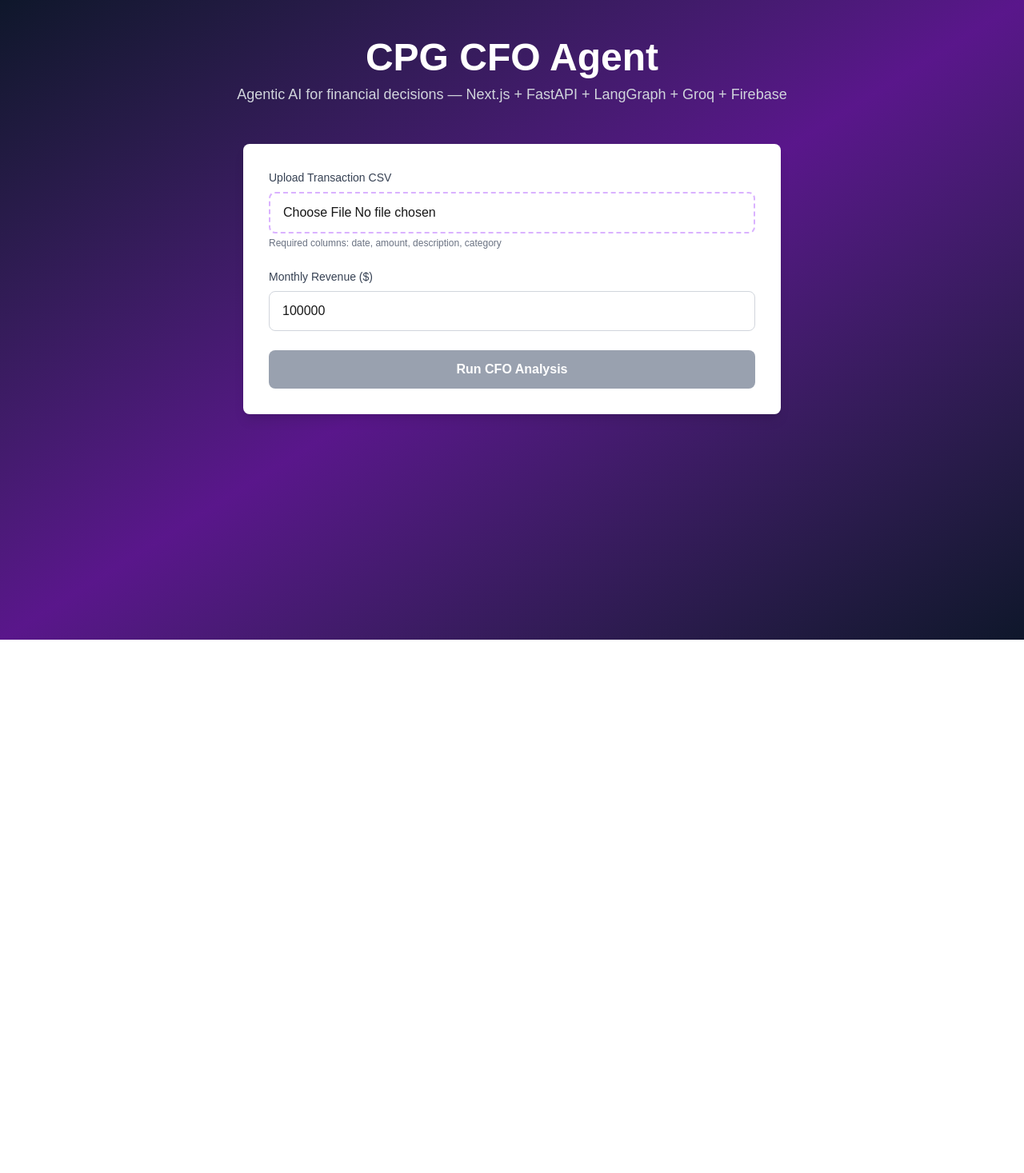
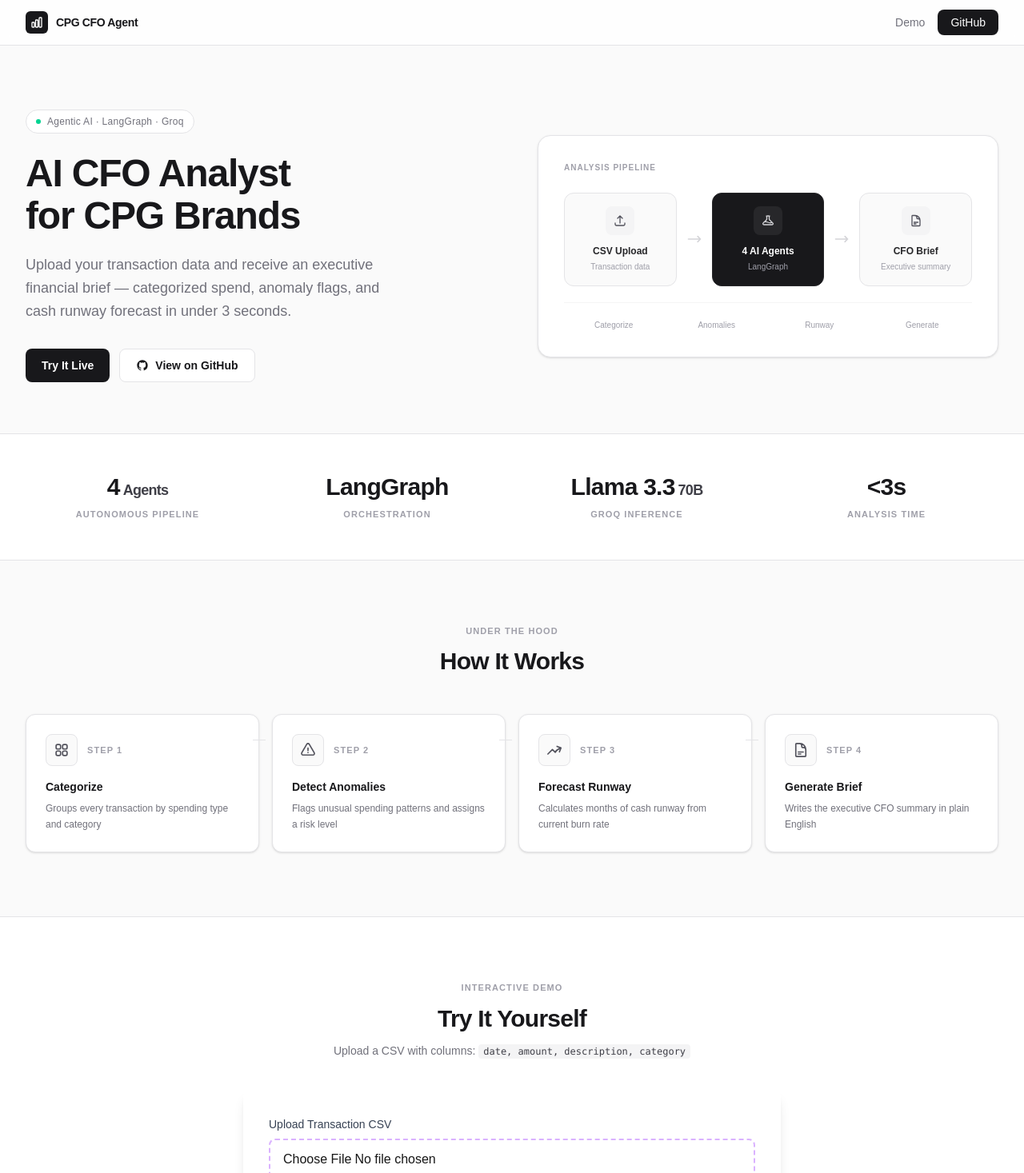
Before and after one commit to gaurannggg7/cpg-cfo-agent, a Next.js app in the folder frontend/: page / in a window 1280 px wide. Shown: the top 1467 px of the page at 80% size. Before the commit the page ends 800 px from the top, so only its background shows below. Built offline with nearby package versions, Linux system fonts and the light colour scheme; no server answers.

Commit message:
feat: rebuild page.tsx as landing page orchestrator

```diff
--- a/frontend/app/page.tsx
+++ b/frontend/app/page.tsx
@@ -5,6 +5,11 @@
 import { useAnalysisSave } from '@/hooks/useAnalysisSave';
 import UploadForm from '@/components/UploadForm';
 import Dashboard, { type AnalysisResult } from '@/components/Dashboard';
+import Hero from '@/components/landing/Hero';
+import Stats from '@/components/landing/Stats';
+import HowItWorks from '@/components/landing/HowItWorks';
+import BuiltWith from '@/components/landing/BuiltWith';
+import Footer from '@/components/landing/Footer';
 import type { User } from 'firebase/auth';
 
 export default function Home() {
@@ -49,21 +54,69 @@
   };
 
   return (
-    <div className="min-h-screen bg-gradient-to-br from-slate-900 via-purple-900 to-slate-900">
-      <div className="max-w-7xl mx-auto px-4 py-12">
-        <header className="text-center mb-12">
-          <h1 className="text-5xl font-bold text-white mb-2">CPG CFO Agent</h1>
-          <p className="text-gray-300 text-lg">
-            Agentic AI for financial decisions &mdash; Next.js + FastAPI + LangGraph + Groq + Firebase
-          </p>
+    <div className="min-h-screen bg-zinc-50">
+      {/* Sticky nav */}
+      <header className="sticky top-0 z-50 bg-white/80 backdrop-blur-sm border-b border-zinc-200">
+        <div className="max-w-7xl mx-auto px-4 sm:px-6 lg:px-8 h-14 flex items-center justify-between">
+          <div className="flex items-center gap-2.5">
+            <div className="w-7 h-7 bg-zinc-900 rounded-md flex items-center justify-center flex-shrink-0">
+              <svg className="w-4 h-4 text-white" fill="none" viewBox="0 0 24 24" stroke="currentColor" strokeWidth={2} aria-hidden="true">
+                <path strokeLinecap="round" strokeLinejoin="round" d="M3 13.125C3 12.504 3.504 12 4.125 12h2.25c.621 0 1.125.504 1.125 1.125v6.75C7.5 20.496 6.996 21 6.375 21h-2.25A1.125 1.125 0 013 19.875v-6.75zM9.75 8.625c0-.621.504-1.125 1.125-1.125h2.25c.621 0 1.125.504 1.125 1.125v11.25c0 .621-.504 1.125-1.125 1.125h-2.25a1.125 1.125 0 01-1.125-1.125V8.625zM16.5 4.125c0-.621.504-1.125 1.125-1.125h2.25C20.496 3 21 3.504 21 4.125v15.75c0 .621-.504 1.125-1.125 1.125h-2.25a1.125 1.125 0 01-1.125-1.125V4.125z" />
+              </svg>
+            </div>
+            <span className="text-zinc-900 font-semibold text-sm tracking-tight">CPG CFO Agent</span>
+          </div>
+          <div className="hidden sm:flex items-center gap-4">
+            <a
+              href="#demo"
+              className="text-sm text-zinc-500 hover:text-zinc-900 transition-colors duration-200 font-medium"
+            >
+              Demo
+            </a>
+            <a
+              href="https://github.com/gaurannggg7/cpg-cfo-agent"
+              target="_blank"
+              rel="noopener noreferrer"
+              className="text-sm bg-zinc-900 hover:bg-zinc-800 text-white px-4 py-1.5 rounded-lg font-medium transition-colors duration-200"
+            >
+              GitHub
+            </a>
+          </div>
+        </div>
       </header>
 
+      {/* Marketing sections */}
+      <Hero />
+      <Stats />
+      <HowItWorks />
+
+      {/* Live demo — real working tool */}
+      <section id="demo" className="py-20 bg-white border-y border-zinc-200">
+        <div className="max-w-5xl mx-auto px-4 sm:px-6">
+          <div className="text-center mb-10">
+            <p className="text-[11px] font-bold uppercase tracking-widest text-zinc-400 mb-3">
+              Interactive Demo
+            </p>
+            <h2 className="text-3xl font-bold text-zinc-900 tracking-tight mb-3">
+              Try It Yourself
+            </h2>
+            <p className="text-zinc-500 text-sm">
+              Upload a CSV with columns:{' '}
+              <code className="bg-zinc-100 px-1.5 py-0.5 rounded text-zinc-700 text-xs">
+                date, amount, description, category
+              </code>
+            </p>
+          </div>
           {!results ? (
             <UploadForm onAnalyze={handleAnalyze} loading={loading} />
           ) : (
             <Dashboard data={results} onNewAnalysis={() => setResults(null)} />
           )}
         </div>
+      </section>
+
+      <BuiltWith />
+      <Footer />
     </div>
   );
 }
```
Lines whose indentation alone changed are shown as unchanged.
